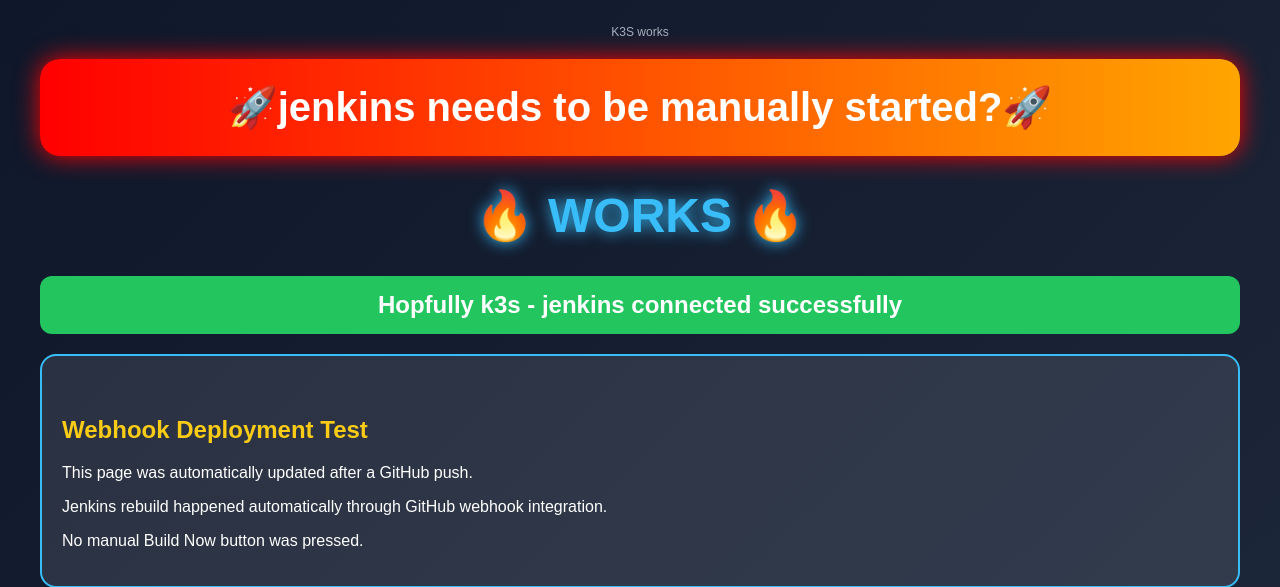
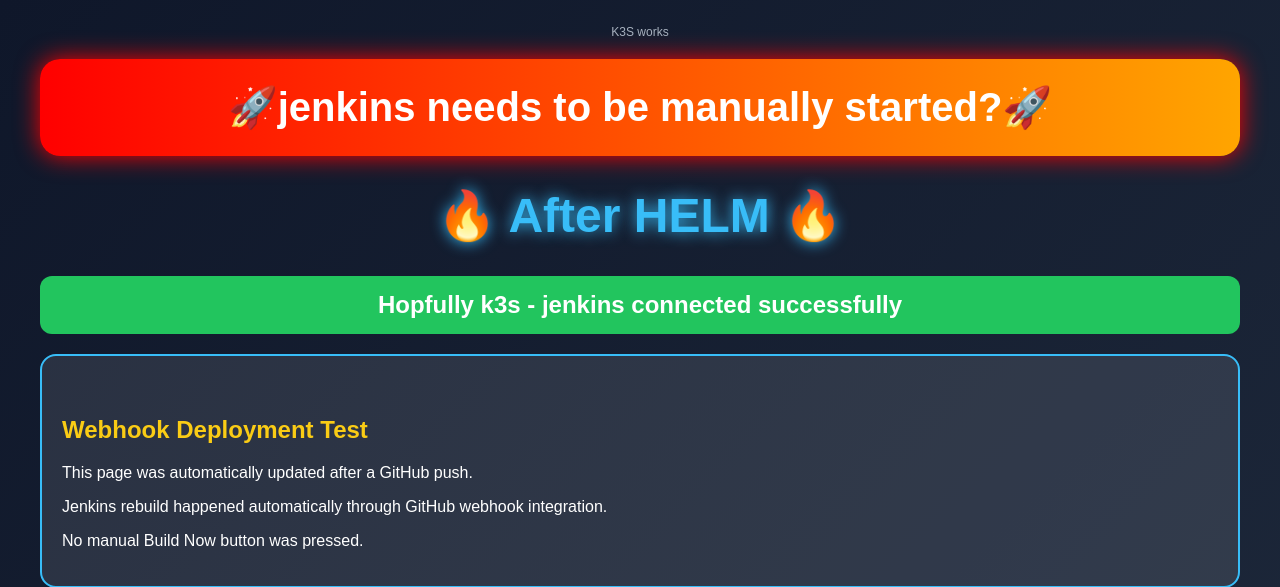
Before and after one commit to TassneemAmer/flask-notes-docker, a Flask app: page / in a window 1280 px wide. Shown: the top 587 px of the page. Run offline with Flask 3, Linux system fonts and the light colour scheme; data that the repository does not hold is empty.

Commit message:
Update index.html

```diff
--- a/app/templates/index.html
+++ b/app/templates/index.html
@@ -108,7 +108,7 @@
     🚀jenkins needs to be manually started?🚀
 </div>
 
-<h1>🔥 WORKS 🔥</h1>
+<h1>🔥 After HELM 🔥</h1>
 <div style="
     background: #22c55e;
     color: white;
```
